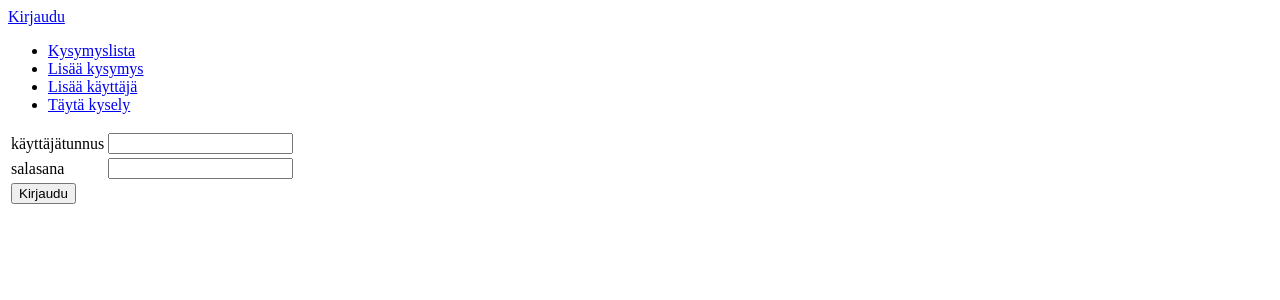
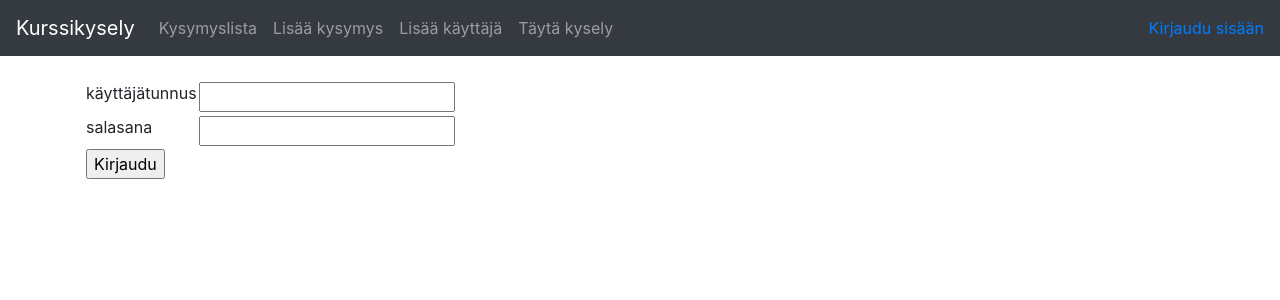
Before and after one commit to idaliisa/kurssikysely, a Flask app: page /auth/login in a window 1280 px wide. Shown: the top 300 px of the page. Run offline with Flask 2, Linux system fonts and the light colour scheme; some libraries are stand-ins or nearby versions.

Commit message:
otetty käyttöön BootStrap-kirjasto ulkoasun tyylittelyä varten

```diff
--- a/application/questions/models.py
+++ b/application/questions/models.py
@@ -18,7 +18,7 @@ class Question(db.Model):
 
     @staticmethod
     def etsi_kurssille_kysymykset():
-        stmt = text("SELECT kysymys, kysymystyyppi FROM 'Kysymys' WHERE (kysymystyyppi = 'tiedekuntakohtainen' OR kysymystyyppi = 'laitoskohtainen' OR kysymystyyppi = 'kurssikohtainen')")
+        stmt = text("SELECT kysymys FROM 'Kysymys'")
         res = db.engine.execute(stmt)
 
         kysymykset = []
--- a/application/templates/layout.html
+++ b/application/templates/layout.html
@@ -1,29 +1,53 @@
 <!DOCTYPE html>
-  <html>
+  <html lang="en">
     <head>
       <meta charset="utf-8">
       <title>Kurssikysely</title>
+      <link rel="stylesheet" href="https://maxcdn.bootstrapcdn.com/bootstrap/4.0.0/css/bootstrap.min.css" integrity="sha384-Gn5384xqQ1aoWXA+058RXPxPg6fy4IWvTNh0E263XmFcJlSAwiGgFAW/dAiS6JXm" crossorigin="anonymous">
     </head>
 
     <body>
+
+      <nav class="navbar navbar-expand-md navbar-dark bg-dark mb-4">
+        <a class="navbar-brand" href="#">Kurssikysely</a>
+        <button class="navbar-toggler" type="button" data-toggle="collapse" data-target="#navbarCollapse" aria-controls="navbarCollapse" aria-expanded="false" aria-label="Toggle navigation">
+                <span class="navbar-toggler-icon"></span>
+        </button>
+        <div class="collapse navbar-collapse" id="navbarCollapse">
+          <ul class="navbar-nav mr-auto">
+            <li class="nav-item">
+              <a class="nav-link" href="{{ url_for('questions_index') }} ">Kysymyslista</a>
+            </li>
+            <li class="nav-item">
+              <a class="nav-link" href="{{ url_for('questions_form') }} ">Lisää kysymys</a>
+            </li>
+            <li class="nav-item">
+              <a class="nav-link" href="{{ url_for('registration_form') }} ">Lisää käyttäjä</a>
+            </li>
+            <li class="nav-item">
+              <a class="nav-link" href="{{ url_for('questionnaire_form') }} ">Täytä kysely</a>
+            </li>
+          </ul>
+          <div class="form-inline mt-2 mt-md-0">
             {% if current_user.is_authenticated %}
-        <p>
-          Kirjautunut nimellä {{ current_user.nimi }}. <a href="{{ url_for('auth_logout') }}">Kirjaudu ulos</a>
-        </p>
+            <a href="{{ url_for('auth_logout') }}">Kirjautunut nimellä {{ current_user.nimi }} -- Kirjaudu ulos</a>
             {% else %}
-        <a href="{{ url_for('auth_login') }}">Kirjaudu</a>
+            <a href="{{ url_for('auth_login') }}">Kirjaudu sisään</a>
             {% endif %}
+          </div>
+        </div>
+      </nav>
 
-      <ul>
-        <li><a href="{{ url_for('questions_index') }}">Kysymyslista</a></li>
-        <li><a href="{{ url_for('questions_form') }}">Lisää kysymys</a></li>
-        <li><a href="{{ url_for('registration_form') }}">Lisää käyttäjä</a></li>
-        <li><a href="{{ url_for('questionnaire_form') }}">Täytä kysely</a></li>
-      </ul>
+      <main role="main" class="container">
         {% block body %}
         <p>
           Tähän sisältö muualta
         </p>
         {% endblock %}
+      </main>
+
+      <script src="https://code.jquery.com/jquery-3.2.1.slim.min.js" integrity="sha384-KJ3o2DKtIkvYIK3UENzmM7KCkRr/rE9/Qpg6aAZGJwFDMVNA/GpGFF93hXpG5KkN" crossorigin="anonymous"></script>
+      <script src="https://cdnjs.cloudflare.com/ajax/libs/popper.js/1.12.9/umd/popper.min.js" integrity="sha384-ApNbgh9B+Y1QKtv3Rn7W3mgPxhU9K/ScQsAP7hUibX39j7fakFPskvXusvfa0b4Q" crossorigin="anonymous"></script>
+      <script src="https://maxcdn.bootstrapcdn.com/bootstrap/4.0.0/js/bootstrap.min.js" integrity="sha384-JZR6Spejh4U02d8jOt6vLEHfe/JQGiRRSQQxSfFWpi1MquVdAyjUar5+76PVCmYl" crossorigin="anonymous"></script>
     </body>
   </html>
```
Lines whose indentation alone changed are shown as unchanged.
